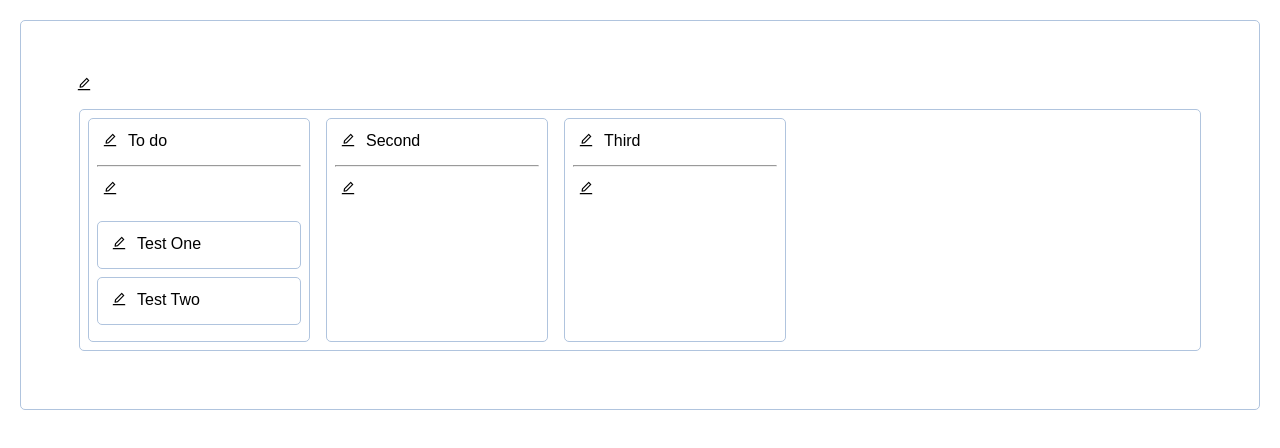
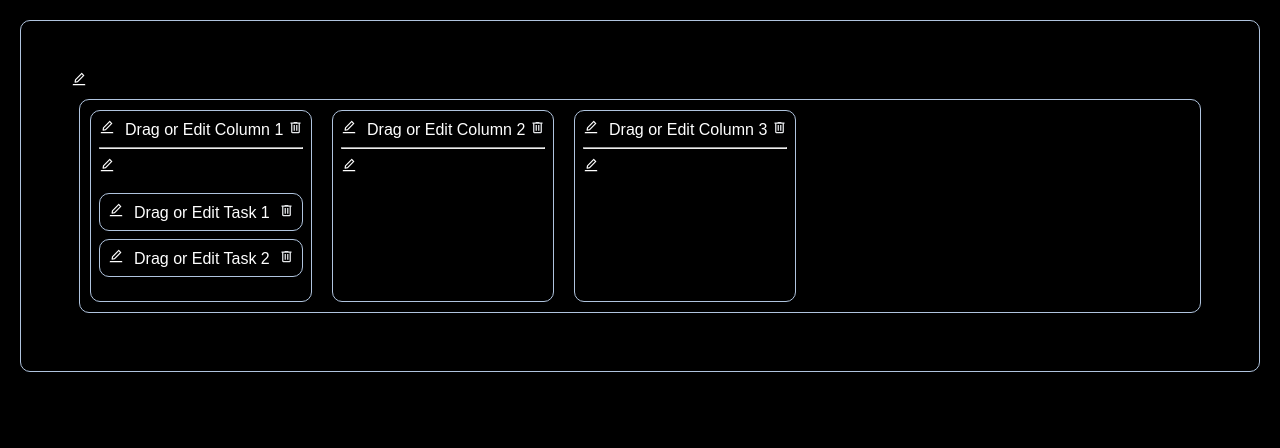
Before and after one commit to teomihsav/dnd_trello_03, a React (Create React App) app: page / in a window 1280 px wide. Shown: the top 448 px of the page. Built offline with nearby package versions, Linux system fonts and the light colour scheme.

Commit message:
fix on focus, on blur

```diff
--- a/src/components/Column.tsx
+++ b/src/components/Column.tsx
@@ -30,10 +30,10 @@ const Column: React.FC<Props> = (props) => {
             >
                 <Title {...provided.dragHandleProps} >
 
-                    <EditInput text={props.column.title} type={'Edit Bucket'} columnId={props.column.id} />
+                    <EditInput text={props.column.title} type={'Edit Column Name'} columnId={props.column.id} show />
                     <hr style={{ backgroundColor: 'lightsteelblue' }} />
 
-                    <EditInput text={undefined} type={'Add Card'} columnId={props.column.id} />
+                    <EditInput text={undefined} type={'Add Task'} columnId={props.column.id} />
 
                 </Title>
                 <Droppable droppableId={props.column.id} type='task'>
@@ -45,14 +45,13 @@ const Column: React.FC<Props> = (props) => {
                             {...provided.droppableProps}
                         >
                             {
-                                props.tasks && props.tasks.map((task: any, index: any) =>
-                                    task && <Task
+                                props.tasks && props.tasks.map((task: any, index: any) => {
+                                    return task && <Task
                                         key={task.id && task.id}
                                         task={task}
                                         index={index}
-
                                     />
-                                )
+                                })
                             }
                             {provided.placeholder}
                         </TaskList >
@@ -67,11 +66,12 @@ export default Column
 
 
 const Container = styled.div`
-    background-color: white;
+    background-color: black;
+    color: white;
     font-family: sans-serif;
-    margin: 8px;
+    margin: 10px;
     border: 1px solid lightsteelblue;
-    border-radius: 5px;
+    border-radius: 10px;
     width: 220px;
     display: flex;
     flex-direction: column;
--- a/src/components/EditInput.tsx
+++ b/src/components/EditInput.tsx
@@ -4,8 +4,9 @@ import React, { Fragment, useState } from 'react'
 
 import { AiOutlineEdit } from "react-icons/ai"
 import { RootStateOrAny, useSelector, useDispatch } from "react-redux"
+import Delete from '../svg/Delete';
 
-const EditInput = (props: { [x: string]: any; text: any }) => {
+const EditInput = (props: { [x: string]: any; text: any, show?: boolean }) => {
 
     const state = useSelector((state: RootStateOrAny) => state)
 
@@ -36,6 +37,7 @@ const EditInput = (props: { [x: string]: any; text: any }) => {
         })
         setName('')
     }
+
     const editColumn = () => {
         dispatch({
             type: 'EDIT_COLUMN',
@@ -102,10 +104,12 @@ const EditInput = (props: { [x: string]: any; text: any }) => {
         if (event.key === 'Escape') {
             setToggle(true)
             // setName('')
-            if (props.type === 'Edit Bucket') {
+            if (props.type === 'Edit Column Name') {
+                setPlaceholder('Edit Column Name')
                 editColumn()
             }
             if (props.type === 'Edit Card') {
+                setPlaceholder('Edit Card')
                 editTask()
             }
         }
@@ -118,10 +122,10 @@ const EditInput = (props: { [x: string]: any; text: any }) => {
                 if (props.type === 'Create Bucket') {
                     createColumn()
                 }
-                if (props.type === 'Add Card') {
+                if (props.type === 'Add Task') {
                     createColumnTask()
                 }
-                if (props.type === 'Edit Bucket') {
+                if (props.type === 'Edit Column Name') {
                     editColumn()
                 }
                 if (props.type === 'Edit Card') {
@@ -134,23 +138,36 @@ const EditInput = (props: { [x: string]: any; text: any }) => {
     return <Fragment>
         {
             toggle ? (
-                <div
-                    style={{ padding: '5px', display: 'flex', alignSelf: 'center' }}
-                    onClick={() => { setToggle(false) }}
-                >
-                    <span><AiOutlineEdit /> </span>
-                    <span style={{ marginLeft: '10px' }}>{name}</span>
-
+                <div style={{ display: 'flex', alignSelf: 'center', alignItems: 'center', justifyContent: 'space-between', color: 'white' }}>
+                    <div
+                        style={{ cursor: 'pointer' }}
+                        onClick={() => { setToggle(false) }}
+                    >
+                        <AiOutlineEdit />
+                        <span style={{ marginLeft: '10px' }}>{name}</span>
+                    </div>
+                    {
+                        props.show &&
+                        <div
+                            style={{ cursor: 'pointer' }}
+                            onClick={() => console.log('Delete')}
+                        >
+                            <Delete size={15} />
+                        </div>
+                    }
                 </div>
             ) : (
                 <div>
-                    <input style={{ padding: '5px', margin: '5px', outline: 'none', borderColor: 'lightblue' }}
+                    <input
+                        autoFocus
+                        style={{ padding: '5px', paddingRight: '12px', border: 'none', outline: 'none', borderColor: 'none', background: 'lightGray' }}
                         type="text"
                         placeholder={placeholder}
                         onChange={handleTyping}
                         onKeyDown={handleExit}
                         onFocus={() => setPlaceholder('')}
-                        // value={name}
+                        onBlur={() => setToggle(true)}
+                    // value={name}
                     />
                 </div>
 
--- a/src/components/Task.tsx
+++ b/src/components/Task.tsx
@@ -14,11 +14,11 @@ const Task = (props: { task: { id: string; content: boolean | React.ReactChild |
   return <Draggable draggableId={props.task.id} index={props.index}>
     {provided => (
       <Container
-      {...provided.draggableProps}
-      {...provided.dragHandleProps}
-      ref={provided.innerRef}
+        {...provided.draggableProps}
+        {...provided.dragHandleProps}
+        ref={provided.innerRef}
       >
-      <EditInput taskId={props.task.id} text={props.task.content} type={'Edit Card'} />
+        <EditInput taskId={props.task.id} text={props.task.content} type={'Edit Card'} show />
 
       </Container>
     )}
@@ -33,6 +33,7 @@ const Container = styled.div`
     padding: 8px;
     margin-bottom: 8px;
     border: 1px solid lightsteelblue;
-    border-radius: 5px;
-    background-color: white
+    border-radius: 10px;
+    background-color: black;
+    color: white
 `
--- a/src/index.css
+++ b/src/index.css
@@ -1,13 +1,14 @@
 body {
-  margin: 0;
-  font-family: -apple-system, BlinkMacSystemFont, 'Segoe UI', 'Roboto', 'Oxygen',
-    'Ubuntu', 'Cantarell', 'Fira Sans', 'Droid Sans', 'Helvetica Neue',
-    sans-serif;
-  -webkit-font-smoothing: antialiased;
-  -moz-osx-font-smoothing: grayscale;
+	margin: 0;
+	font-family: -apple-system, BlinkMacSystemFont, "Segoe UI", "Roboto", "Oxygen",
+		"Ubuntu", "Cantarell", "Fira Sans", "Droid Sans", "Helvetica Neue",
+		sans-serif;
+	-webkit-font-smoothing: antialiased;
+	-moz-osx-font-smoothing: grayscale;
+	background-color: black;
 }
 
 code {
-  font-family: source-code-pro, Menlo, Monaco, Consolas, 'Courier New',
-    monospace;
+	font-family: source-code-pro, Menlo, Monaco, Consolas, "Courier New",
+		monospace;
 }
--- a/src/index.tsx
+++ b/src/index.tsx
@@ -1,7 +1,7 @@
 
 
 
-import React, { Fragment, useState, useEffect } from 'react'
+import React, { useState, useEffect } from 'react'
 import ReactDOM from 'react-dom'
 
 import Column from './components/Column'
@@ -23,14 +23,14 @@ const Container = styled.div`
   display: flex;
   margin: 8px;
   border: 1px solid lightsteelblue;
-  border-radius: 5px;
+  border-radius: 10px;
 `
 const Main = styled.div`
   font-family: sans-serif;
   margin: 20px;
   padding: 50px;
   border: 1px solid lightsteelblue;
-  border-radius: 5px;
+  border-radius: 10px;
 `
 
 // @ts-ignore
@@ -135,7 +135,7 @@ const App: React.FC = () => {
   return <Main>
     <EditInput type={'Create Bucket'} text={undefined} />
 
-    <span style={{fontSize: '12px', color: 'lightcoral'}}>{state.error}</span>
+    <span style={{ fontSize: '12px', color: 'lightcoral' }}>{state.error}</span>
 
     <DragDropContext onDragEnd={onDragEnd} >
       <Droppable
--- a/src/store/index.tsx
+++ b/src/store/index.tsx
@@ -5,23 +5,23 @@ import { createStore, compose } from 'redux'
 
 const trelloReducer = (state = {
     tasks: {
-        'task-1': { id: 'task-1', content: 'Test One' },
-        'task-2': { id: 'task-2', content: 'Test Two' },
+        'task-1': { id: 'task-1', content: 'Drag or Edit Task 1' },
+        'task-2': { id: 'task-2', content: 'Drag or Edit Task 2' },
     },
     columns: {
         '1': {
             id: '1',
-            title: 'To do',
+            title: 'Drag or Edit Column 1',
             taskIds: ['task-1', 'task-2'],
         },
         '2': {
             id: '2',
-            title: 'Second',
+            title: 'Drag or Edit Column 2',
             taskIds: [],
         },
         '3': {
             id: '3',
-            title: 'Third',
+            title: 'Drag or Edit Column 3',
             taskIds: [],
         },
     },
--- /dev/null
+++ b/src/svg/Delete.tsx
@@ -0,0 +1,6 @@
+import React from 'react'
+
+function Delete({ size = 24 }: { size?: number }) {
+  return <svg xmlns="http://www.w3.org/2000/svg" height={size} viewBox="0 -960 960 960" width={size} fill="#e8eaed"><path d="M280-120q-33 0-56.5-23.5T200-200v-520h-40v-80h200v-40h240v40h200v80h-40v520q0 33-23.5 56.5T680-120H280Zm400-600H280v520h400v-520ZM360-280h80v-360h-80v360Zm160 0h80v-360h-80v360ZM280-720v520-520Z" /></svg>
+}
+export default Delete
```
